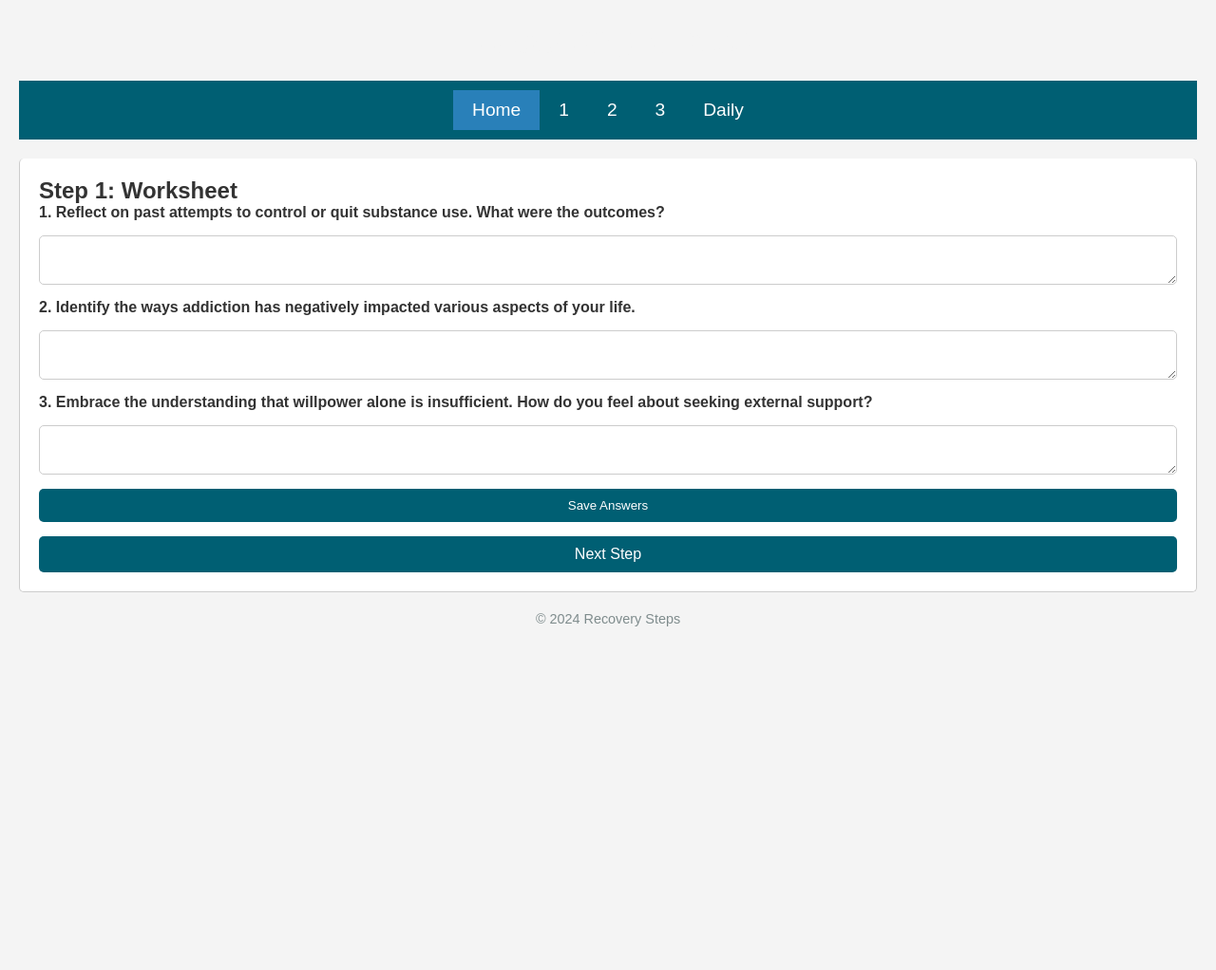
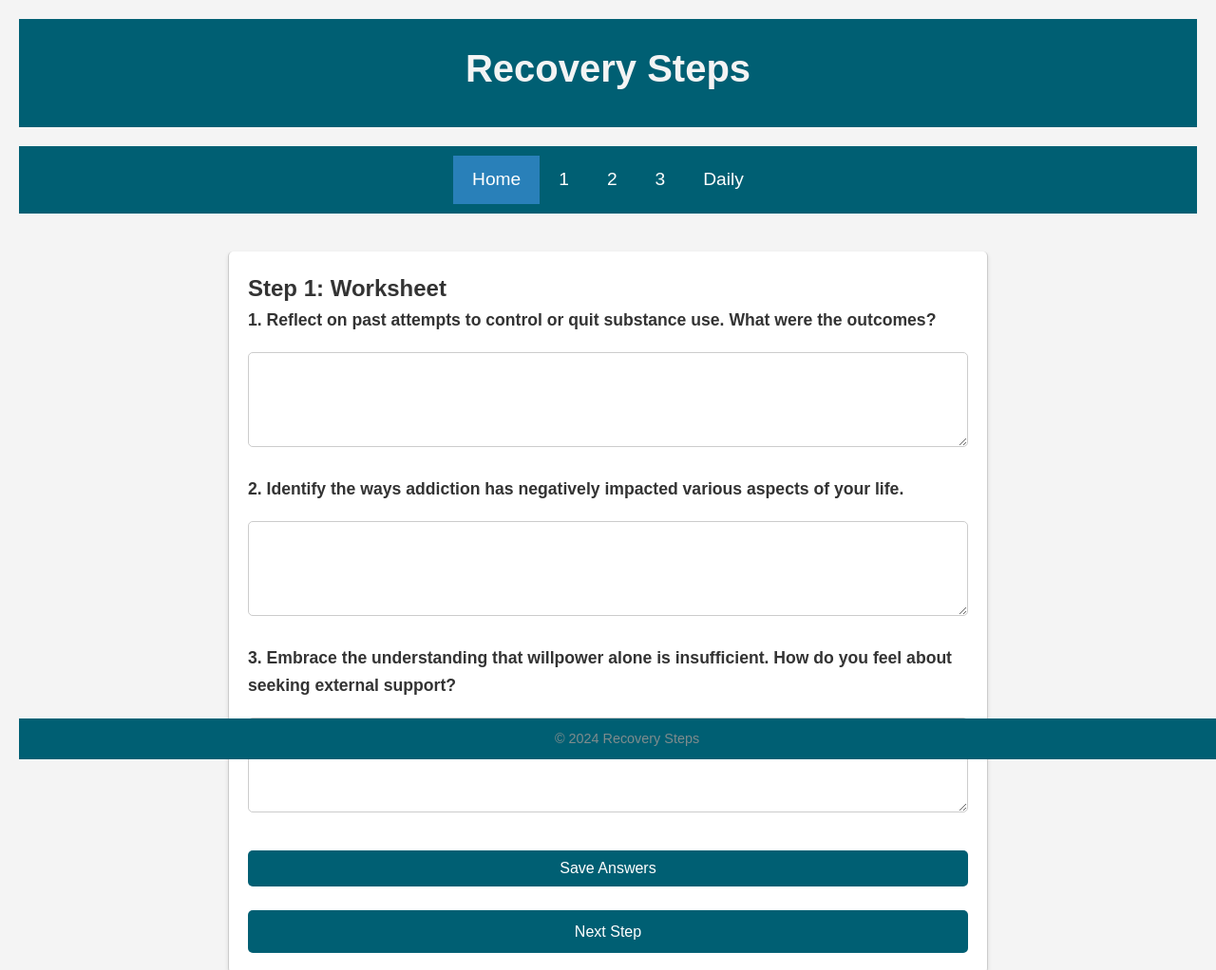
Before and after one commit to rareseaturtles/Dword, a website: page step1.html in a window 1280 px wide. Shown: the top 1022 px of the page at 95% size. Before the commit the page ends 800 px from the top, so only its background shows below. Drawn offline with nearby package versions, Linux system fonts and the light colour scheme.

Commit message:
Update styles2.css

```diff
--- a/styles2.css
+++ b/styles2.css
@@ -33,3 +33,100 @@ body {
 .navbar a:hover, .navbar .active {
     background-color: #2980b9;
 }
+/* General Reset */
+* {
+    margin: 0;
+    padding: 0;
+    box-sizing: border-box;
+}
+
+/* Body Styling */
+body {
+    font-family: Arial, sans-serif;
+    background-color: #f4f4f4;
+    color: #333;
+    line-height: 1.6;
+}
+
+/* Header Styling */
+header {
+    background-color: #005f73;
+    color: #fff;
+    text-align: center;
+    padding: 20px 0;
+}
+
+header h1 {
+    font-size: 2.5rem;
+    margin-bottom: 10px;
+}
+
+/* Main Content Styling */
+main {
+    padding: 20px;
+}
+
+/* Section Styling */
+section {
+    background-color: #fff;
+    border-radius: 8px;
+    box-shadow: 0 2px 4px rgba(0, 0, 0, 0.1);
+    padding: 20px;
+    max-width: 800px;
+    margin: 0 auto;
+}
+
+/* Form Styling */
+form {
+    display: flex;
+    flex-direction: column;
+}
+
+/* Label Styling */
+label {
+    font-size: 1.1rem;
+    margin-bottom: 5px;
+    color: #333;
+}
+
+/* Textarea Styling */
+textarea {
+    width: 100%;
+    padding: 10px;
+    margin-bottom: 15px;
+    border: 1px solid #ccc;
+    border-radius: 4px;
+    resize: vertical;
+    min-height: 100px;
+}
+
+/* Button Styling */
+button, .button {
+    background-color: #005f73;
+    color: #fff;
+    border: none;
+    padding: 10px 20px;
+    border-radius: 4px;
+    cursor: pointer;
+    text-align: center;
+    text-decoration: none;
+    display: inline-block;
+    font-size: 1rem;
+    margin-top: 10px;
+    transition: background-color 0.3s;
+}
+
+button:hover, .button:hover {
+    background-color: #005f73;
+}
+
+/* Footer Styling */
+footer {
+    text-align: center;
+    padding: 10px;
+    background-color: #005f73;
+    color: #fff;
+    position: fixed;
+    width: 100%;
+    bottom: 0;
+}
```
